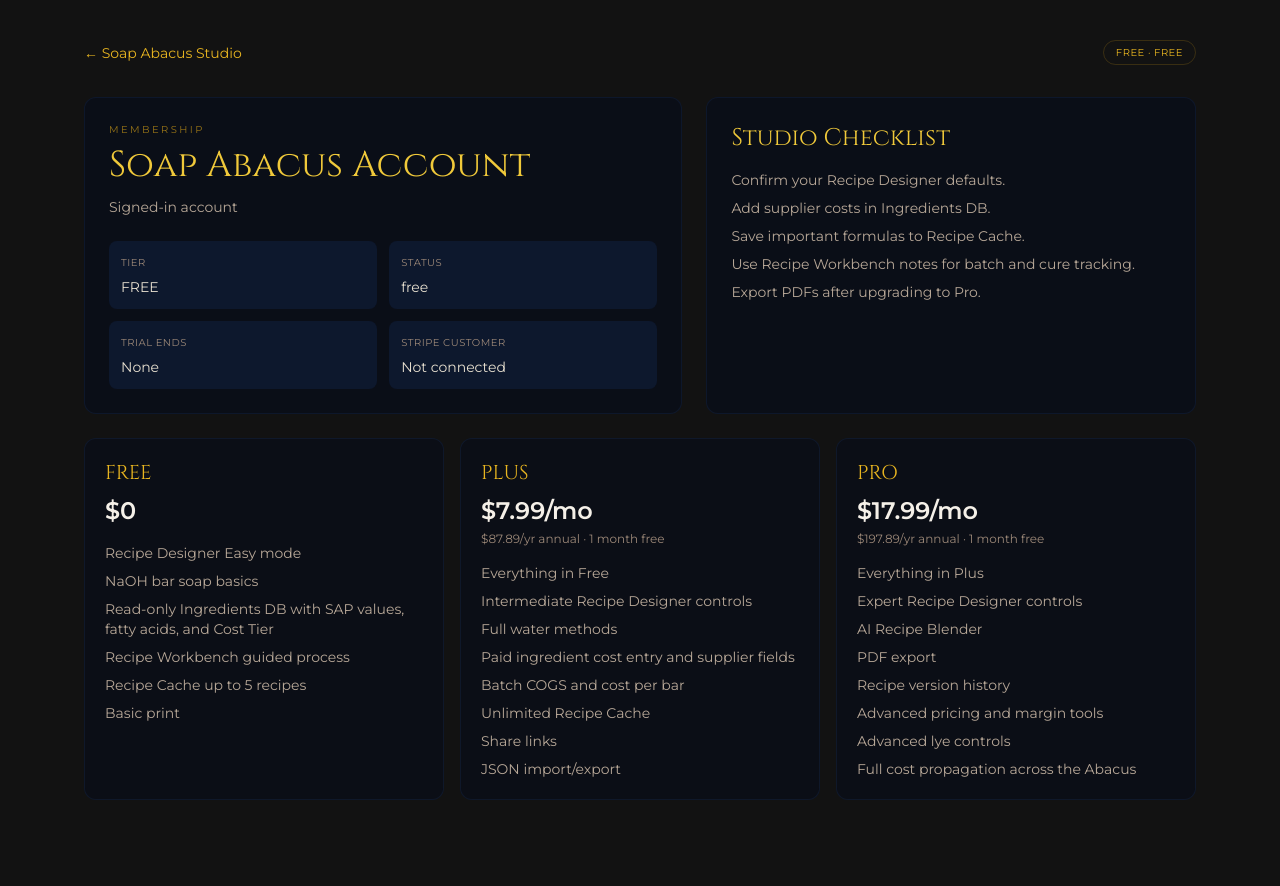
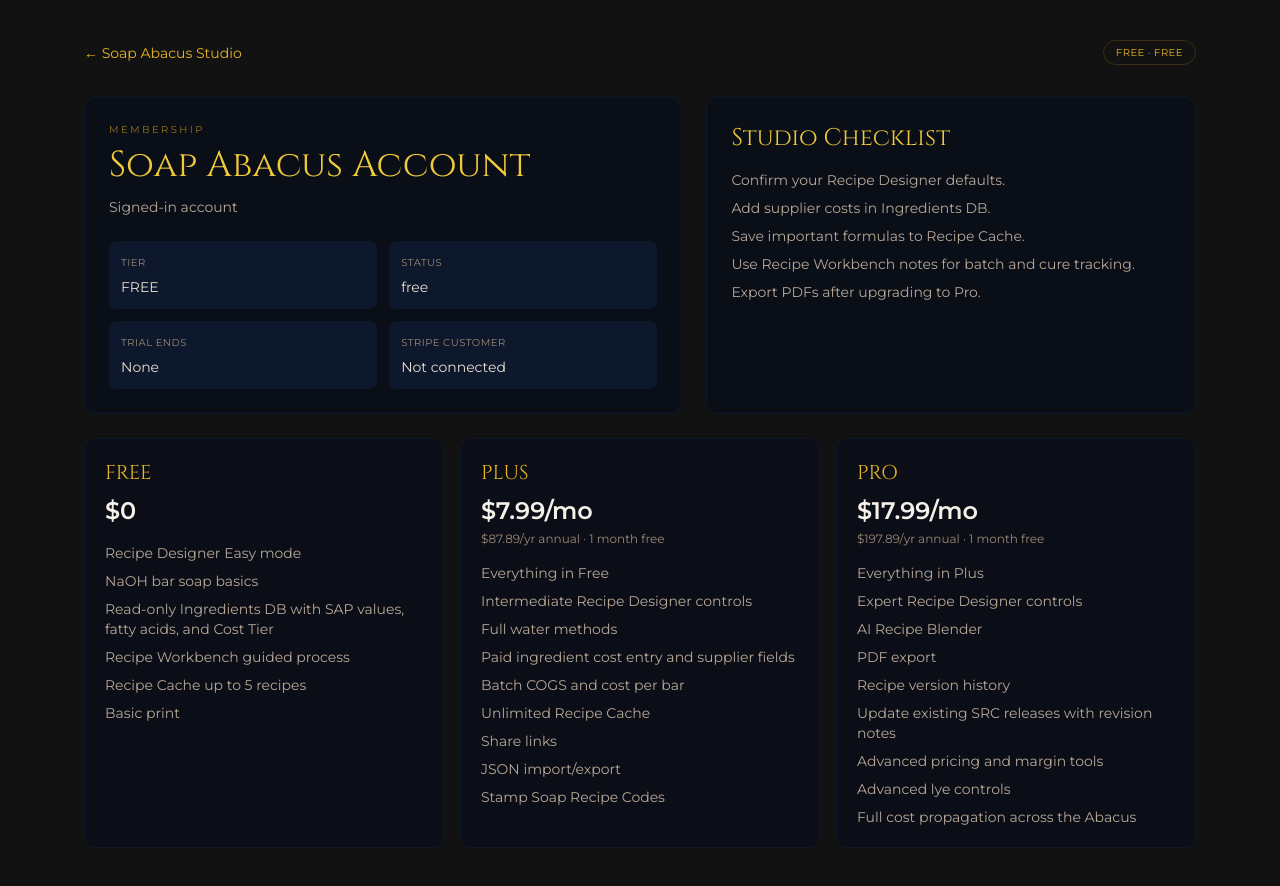
Before and after one commit to MiloTheAssistant/coldstone, a Next.js app: page /soap-calculator/account in a window 1280 px wide. Before the commit the page ends 840 px from the top, so only its background shows below. Built offline with nearby package versions, Linux system fonts and the light colour scheme; no server answers.

Commit message:
feat: gate SRC stamping by membership tier

```diff
--- a/app/soap-calculator/studio/membership-model.js
+++ b/app/soap-calculator/studio/membership-model.js
@@ -37,6 +37,8 @@ const FEATURE_KEYS = {
   JSON_IMPORT_EXPORT: 'recipe-cache:json-import-export',
   PDF_EXPORT: 'recipe-cache:pdf-export',
   VERSION_HISTORY: 'recipe-cache:version-history',
+  SRC_STAMPING: 'recipe-cache:src-stamping',
+  SRC_REVISION_UPDATE: 'recipe-cache:src-revision-update',
   BASIC_PRINT: 'export:basic-print',
   AI_RECIPE_BLENDER: 'recipe-blender:ai',
   TEMPLATE_RECIPE_BLENDER: 'recipe-blender:templates',
@@ -63,6 +65,7 @@ const TIER_FEATURES = {
     FEATURE_KEYS.UNLIMITED_RECIPE_CACHE,
     FEATURE_KEYS.SHARE_LINKS,
     FEATURE_KEYS.JSON_IMPORT_EXPORT,
+    FEATURE_KEYS.SRC_STAMPING,
     FEATURE_KEYS.BASIC_PRINT,
     FEATURE_KEYS.TEMPLATE_RECIPE_BLENDER,
   ],
@@ -81,6 +84,8 @@ const TIER_FEATURES = {
     FEATURE_KEYS.JSON_IMPORT_EXPORT,
     FEATURE_KEYS.PDF_EXPORT,
     FEATURE_KEYS.VERSION_HISTORY,
+    FEATURE_KEYS.SRC_STAMPING,
+    FEATURE_KEYS.SRC_REVISION_UPDATE,
     FEATURE_KEYS.BASIC_PRINT,
     FEATURE_KEYS.AI_RECIPE_BLENDER,
     FEATURE_KEYS.TEMPLATE_RECIPE_BLENDER,
@@ -106,6 +111,7 @@ const TIER_FEATURE_LABELS = {
     'Unlimited Recipe Cache',
     'Share links',
     'JSON import/export',
+    'Stamp Soap Recipe Codes',
   ],
   pro: [
     'Everything in Plus',
@@ -113,6 +119,7 @@ const TIER_FEATURE_LABELS = {
     'AI Recipe Blender',
     'PDF export',
     'Recipe version history',
+    'Update existing SRC releases with revision notes',
     'Advanced pricing and margin tools',
     'Advanced lye controls',
     'Full cost propagation across the Abacus',
```
Also changed, not shown: 1 other file (tests, documents, lock files or other folders).
